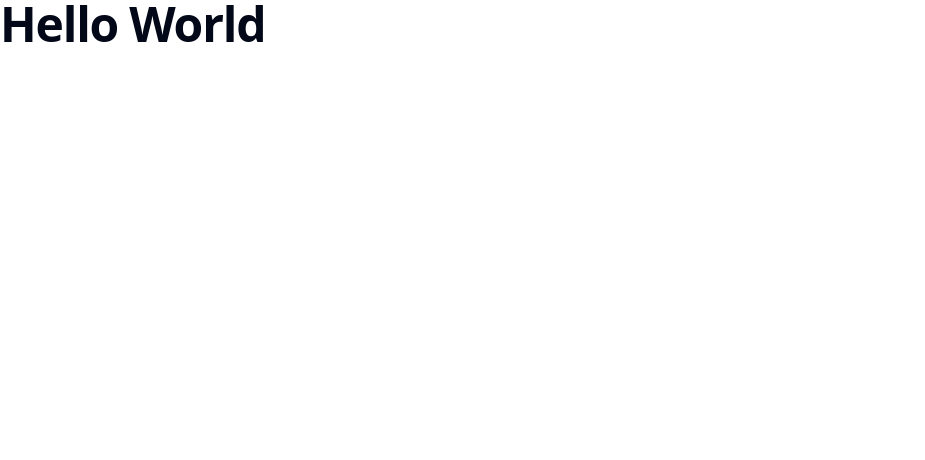
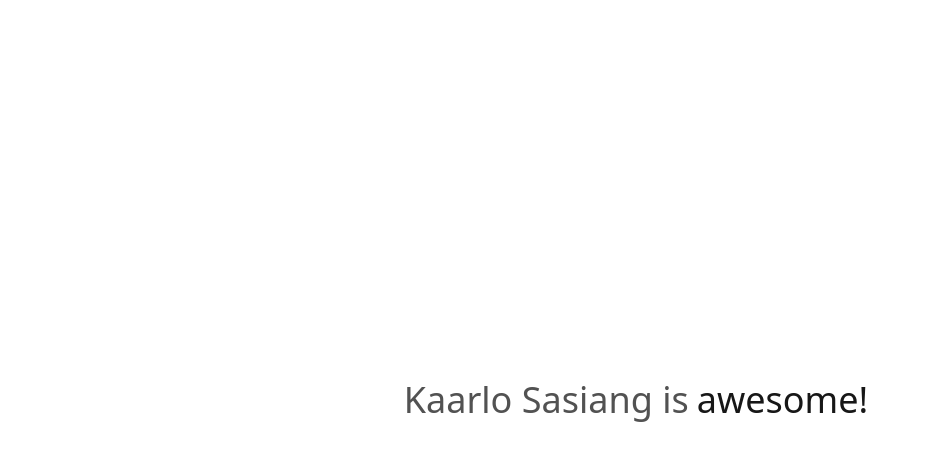
Before and after one commit to kaarlosasiang/react-portfolio, a React (Vite) app: page / in a window 1280 px wide. Shown: the top 460 px of the page, without its empty margins (0-925 px from the left). Built offline with nearby package versions, Linux system fonts and the light colour scheme.

Commit message:
initialized acernity-ui

```diff
--- a/src/App.jsx
+++ b/src/App.jsx
@@ -1,9 +1,18 @@
-import { TypographyH1 } from "./components/typography";
+import { FlipWords } from "./components/acernity-ui/FlipWords";
 
 function App() {
+  const words = ["handsome", "cute", "kind", "awesome!"];
   return (
     <>
-      <TypographyH1>Hello World</TypographyH1>
+      <div className="h-screen flex justify-center items-center px-4">
+        <div className="text-4xl mx-auto font-normal text-neutral-600 dark:text-neutral-400">
+          Kaarlo Sasiang is
+          <FlipWords
+            words={words}
+            className={"transition-all duration-100 ease-in-out"}
+          />
+        </div>
+      </div>
     </>
   );
 }
--- /dev/null
+++ b/src/components/acernity-ui/FlipWords.jsx
@@ -0,0 +1,76 @@
+"use client";
+import React, { useCallback, useEffect, useRef, useState } from "react";
+import { AnimatePresence, motion } from "framer-motion";
+import { cn } from "@/lib/utils";
+
+export const FlipWords = ({ words, duration = 1500, className }) => {
+  const [currentWord, setCurrentWord] = useState(words[0]);
+  const [isAnimating, setIsAnimating] = useState(false);
+
+  const startAnimation = useCallback(() => {
+    const word = words[words.indexOf(currentWord) + 1] || words[0];
+    setCurrentWord(word);
+    setIsAnimating(true);
+  }, [currentWord, words]);
+
+  useEffect(() => {
+    if (!isAnimating)
+      setTimeout(() => {
+        startAnimation();
+      }, duration);
+  }, [isAnimating, duration, startAnimation]);
+
+  return (
+    <AnimatePresence
+      onExitComplete={() => {
+        setIsAnimating(false);
+      }}
+    >
+      <motion.div
+        initial={{
+          opacity: 0,
+          y: 10,
+        }}
+        animate={{
+          opacity: 1,
+          y: 0,
+        }}
+        transition={{
+          duration: 0.4,
+          ease: "easeInOut",
+          type: "spring",
+          stiffness: 100,
+          damping: 10,
+        }}
+        exit={{
+          opacity: 0,
+          y: -40,
+          x: 40,
+          filter: "blur(8px)",
+          scale: 2,
+          position: "absolute",
+        }}
+        className={cn(
+          "z-10 inline-block relative text-left text-neutral-900 dark:text-neutral-100 px-2",
+          className
+        )}
+        key={currentWord}
+      >
+        {currentWord.split("").map((letter, index) => (
+          <motion.span
+            key={currentWord + index}
+            initial={{ opacity: 0, y: 10, filter: "blur(8px)" }}
+            animate={{ opacity: 1, y: 0, filter: "blur(0px)" }}
+            transition={{
+              delay: index * 0.08,
+              duration: 0.4,
+            }}
+            className="inline-block"
+          >
+            {letter}
+          </motion.span>
+        ))}
+      </motion.div>
+    </AnimatePresence>
+  );
+};
```
